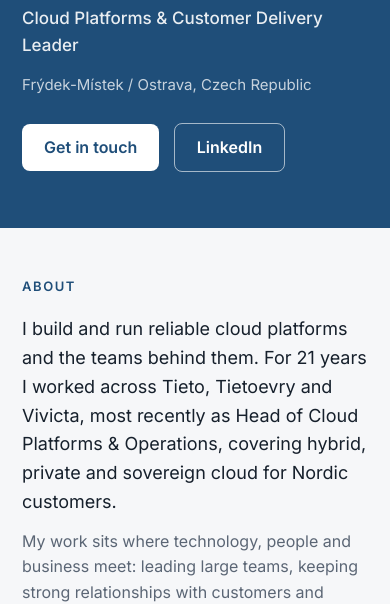
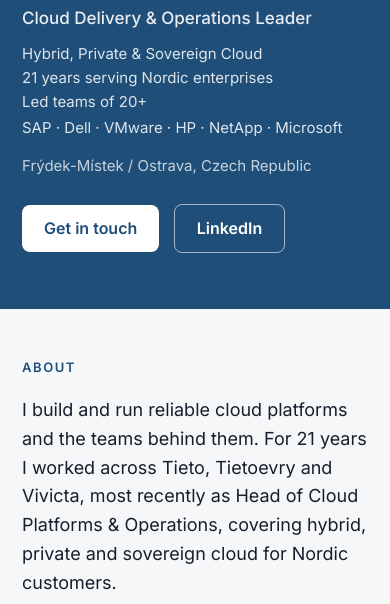
Before and after one commit to vrobemar/vrobel.net, a plain HTML site: page index.html in a window 390 px wide. Shown: the part 256-860 px from the top of the page. Drawn offline with Linux system fonts and the light colour scheme.

Commit message:
Update headline to Cloud Delivery & Operations Leader
Co-Authored-By: Claude Opus 5.5 <noreply@anthropic.com>
Claude-Session: https://claude.ai/code/session_01Rg2rnBJTJEKDSgmiAPgDe5

```diff
--- a/index.html
+++ b/index.html
@@ -3,7 +3,7 @@
 <head>
 <meta charset="utf-8">
 <meta name="viewport" content="width=device-width, initial-scale=1">
-<title>Martin Vrobel – Cloud Platforms &amp; Delivery Leader</title>
+<title>Martin Vrobel – Cloud Delivery &amp; Operations Leader</title>
 <link rel="preconnect" href="https://fonts.googleapis.com">
 <link href="https://fonts.googleapis.com/css2?family=Inter:wght@400;500;600;700&display=swap" rel="stylesheet">
 <style>
@@ -18,6 +18,11 @@
   header .photo{width:132px;height:132px;border-radius:50%;object-fit:cover;background:#fff;border:4px solid rgba(255,255,255,.35);margin-bottom:22px;display:block}
   header h1{font-size:clamp(30px,6vw,44px);font-weight:700;line-height:1.15}
   header .role{font-size:clamp(17px,3vw,21px);opacity:.9;margin-top:8px;font-weight:500}
+  header .sub{margin-top:10px;font-size:15px;opacity:.85;line-height:1.6;display:flex;flex-wrap:wrap}
+  header .sub span{white-space:nowrap}
+  header .sub span + span::before{content:"|";opacity:.5;margin:0 10px}
+  header .sub span.vendors{flex-basis:100%;margin-top:2px}
+  header .sub span.vendors::before{content:none}
   header .loc{margin-top:14px;opacity:.75;font-size:15px}
   header .cta{display:inline-block;margin-top:26px;background:#fff;color:var(--accent);padding:11px 22px;border-radius:8px;font-weight:600;text-decoration:none}
   header .cta.ghost{background:transparent;color:#fff;border:1px solid rgba(255,255,255,.6);margin-left:10px}
@@ -49,6 +54,9 @@
   .contact div{margin:6px 0}
   footer{padding:28px 0 40px;color:var(--muted);font-size:13px;text-align:center}
   @media (max-width:640px){
+    header .sub{display:block}
+    header .sub span{display:block;white-space:normal}
+    header .sub span + span::before{content:none}
     .stats{grid-template-columns:1fr 1fr 1fr;gap:8px}
     .stat{padding:12px}.stat b{font-size:22px}.stat span{font-size:12px}
     .grid{grid-template-columns:1fr}
@@ -62,7 +70,8 @@
   <div class="wrap">
     <img class="photo" src="martin.jpg" alt="Martin Vrobel" width="132" height="132">
     <h1>Martin Vrobel</h1>
-    <div class="role">Cloud Platforms &amp; Customer Delivery Leader</div>
+    <div class="role">Cloud Delivery &amp; Operations Leader</div>
+    <div class="sub"><span>Hybrid, Private &amp; Sovereign Cloud</span><span>21 years serving Nordic enterprises</span><span>Led teams of 20+</span><span class="vendors">SAP · Dell · VMware · HP · NetApp · Microsoft</span></div>
     <div class="loc">Frýdek-Místek / Ostrava, Czech Republic</div>
     <a class="cta" href="#contact">Get in touch</a>
     <a class="cta ghost" href="https://www.linkedin.com/in/martin-vrobel-3056a78" target="_blank" rel="noopener">LinkedIn</a>
```
